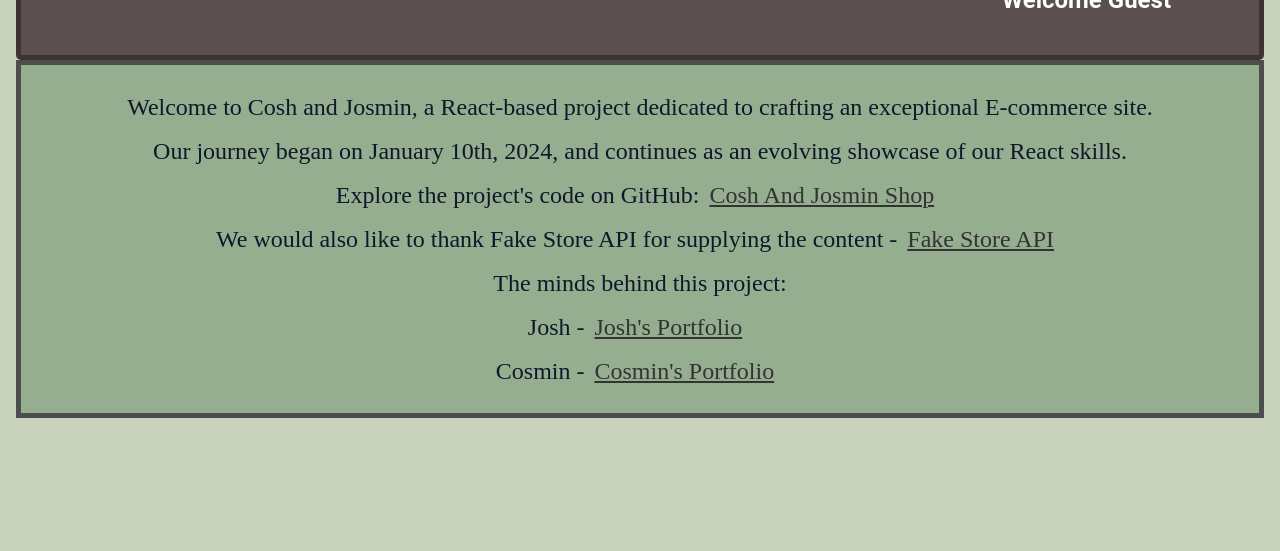
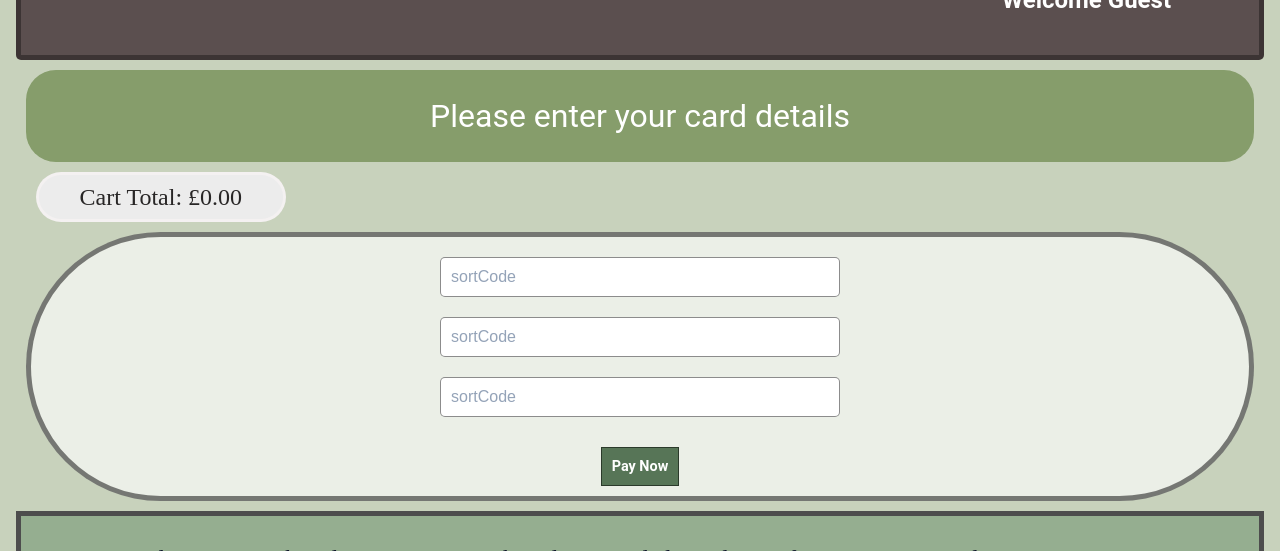
Before and after one commit to Joshsilas/CoshAndJosminShop, a React (Vite) app: page /PaymentPage in a window 1280 px wide. Shown: the part 126-677 px from the top of the page. Built offline with nearby package versions, Linux system fonts and the light colour scheme; no server answers.

Commit message:
good headway here

```diff
--- a/src/App.jsx
+++ b/src/App.jsx
@@ -13,6 +13,7 @@
 import CartPage from "./Components/CartPage/index.jsx";
 import SalesPage from "./Components/SalesPage/index.jsx";
 import GiftsPage from "./Components/GiftsPage/index.jsx";
+import PaymentPage from "./Components/PaymentPage/index.jsx";
 
 
 function App() {
@@ -93,6 +94,7 @@
                     <Route path="/LogInPage/" element={<LogInPage setLoggedIn={setLoggedIn} />}
                     />
                     <Route path='/cart-page/'  element={<CartPage cartProducts={cartProducts} removeFromCart={removeFromCart} clearSearchBar={clearSearchBar} handleClearClick={handleClearSearch}/>}/>
+                    <Route path="/PaymentPage/" element={<PaymentPage cartProducts={cartProducts} />}/>
                 </Routes>}
                 <Footer />
                 {/*<UserDisplay />*/}
--- /dev/null
+++ b/src/Components/PaymentPage/PaymentPage.css
@@ -0,0 +1,54 @@
+.paymentforms
+{
+    padding: 10px;
+    width: 400px;
+    border: 1px solid rgba(0, 0, 0, 0.45);
+    border-radius: 5px;
+    font-size: 16px;
+}
+
+.PayButton
+{
+    background-color: #577557;
+    color: #fff;
+    border: 1px solid rgba(0, 0, 0, 0.5);
+    padding: 10px;
+    margin: 10px;
+    cursor: pointer;
+    text-align: left;
+    font-family: 'Roboto', sans-serif;
+    font-weight: bold;
+    font-size: 0.9rem;
+}
+
+.signInMessage
+{
+    margin: 10px;
+    font-size: 2rem;
+    background-color: #869d6b;
+    padding: 30px;
+    border-radius: 30px;
+    color: white;
+    font-family: 'Roboto', sans-serif;
+    overflow: hidden;
+    white-space: nowrap;
+    text-align: center;
+}
+.PaymentFormsDisplay
+{
+    border: 5px solid rgba(0, 0, 0, 0.5);
+    margin:10px;
+    border-radius: 500px;
+    background-color: rgba(255, 255, 255, 0.64);
+}
+
+
+@media (max-width: 768px) {
+    .signInMessage {
+        font-size: 1.2rem;
+    }
+    .loginFormsDisplay
+    {
+        border-radius: 10px;
+    }
+}
--- /dev/null
+++ b/src/Components/PaymentPage/index.jsx
@@ -0,0 +1,44 @@
+import InputForms from "../InputForms/index.jsx";
+import Button from "../Button/index.jsx";
+import React from "react";
+import './PaymentPage.css';
+
+const PaymentPage = ({cartProducts}) => {
+
+    const totalCost = cartProducts.reduce((acc, product) => acc + (product.price * product.quantity), 0);
+return (
+    <>
+        <p className="signInMessage">Please enter your card details</p>
+        <p className="cartTotalCost">Cart Total: £{totalCost.toFixed(2)}</p>
+        <div className="PaymentFormsDisplay">
+            <InputForms
+                id="PaymentForms"
+                className="paymentforms"
+                placeholder={"sortCode"}
+                type="text"
+                value=""
+                onChange=""
+            />
+            <InputForms
+                id="PaymentForms"
+                className="paymentforms"
+                placeholder={"sortCode"}
+                type="text"
+                value=""
+                onChange=""
+            />
+            <InputForms
+                id="PaymentForms"
+                className="paymentforms"
+                placeholder={"sortCode"}
+                type="text"
+                value=""
+                onChange=""
+            />
+            <Button className="PayButton" text="Pay Now"  />
+        </div>
+    </>
+);
+};
+
+export default PaymentPage
```
